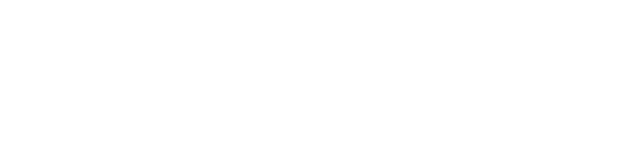
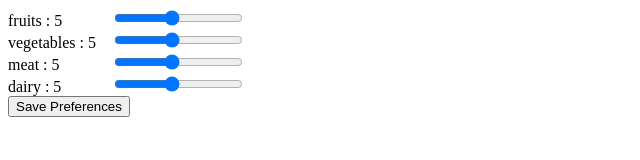
Before and after one commit to ptechofficial/PrakarshKaBot, a plain HTML site: page index.html in a window 1280 px wide. Shown: the whole page, without its empty margins (0-640 px from the left). Drawn offline with nearby package versions, Linux system fonts and the light colour scheme.

Commit message:
save button

```diff
--- a/index.html
+++ b/index.html
@@ -15,14 +15,9 @@
                 { name: "dairy", value: 5 }
             ];
         //initialize the "save" button
-        const mainButton = window.Telegram.WebApp.MainButton;
-        mainButton.text = "Save Preferences";
-        mainButton.enable();
-        mainButton.show();
-        // and make it send the "foods" object (as JSON string) back to the backend
-        mainButton.onClick(function(){
+        document.getElementById("saveButton").onclick = function() {
           window.Telegram.WebApp.sendData(JSON.stringify($scope.foods));
-        })
+        };
       });
     </script>
   </head>
@@ -31,5 +26,6 @@
       <div style="width: 100px; display: inline-block">{{food.name}} : {{food.value}}</div>
       <input style="display: inline-block" type="range" min="1" max="10" ng-model="food.value" value="{{food.value}}">
     </div>
+    <button id="saveButton">Save Preferences</button>
   </body>
 </html>
```
